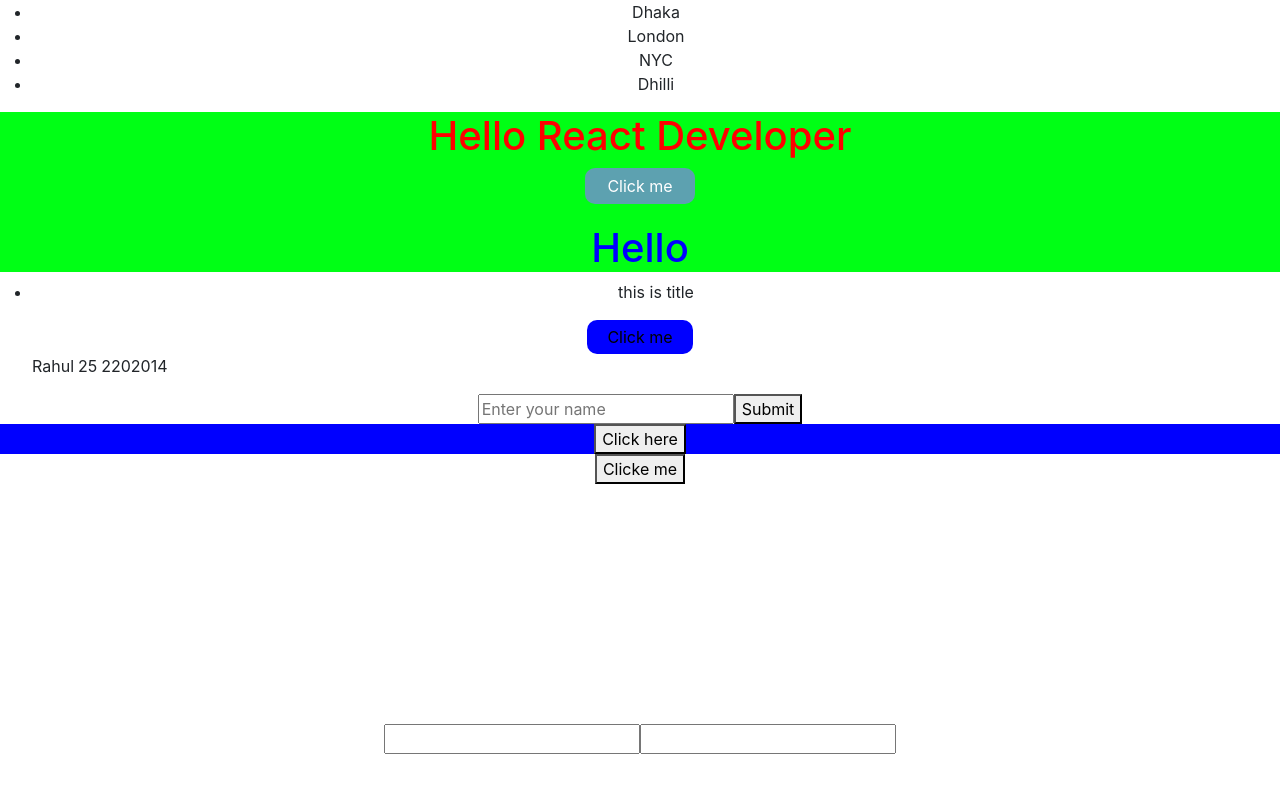
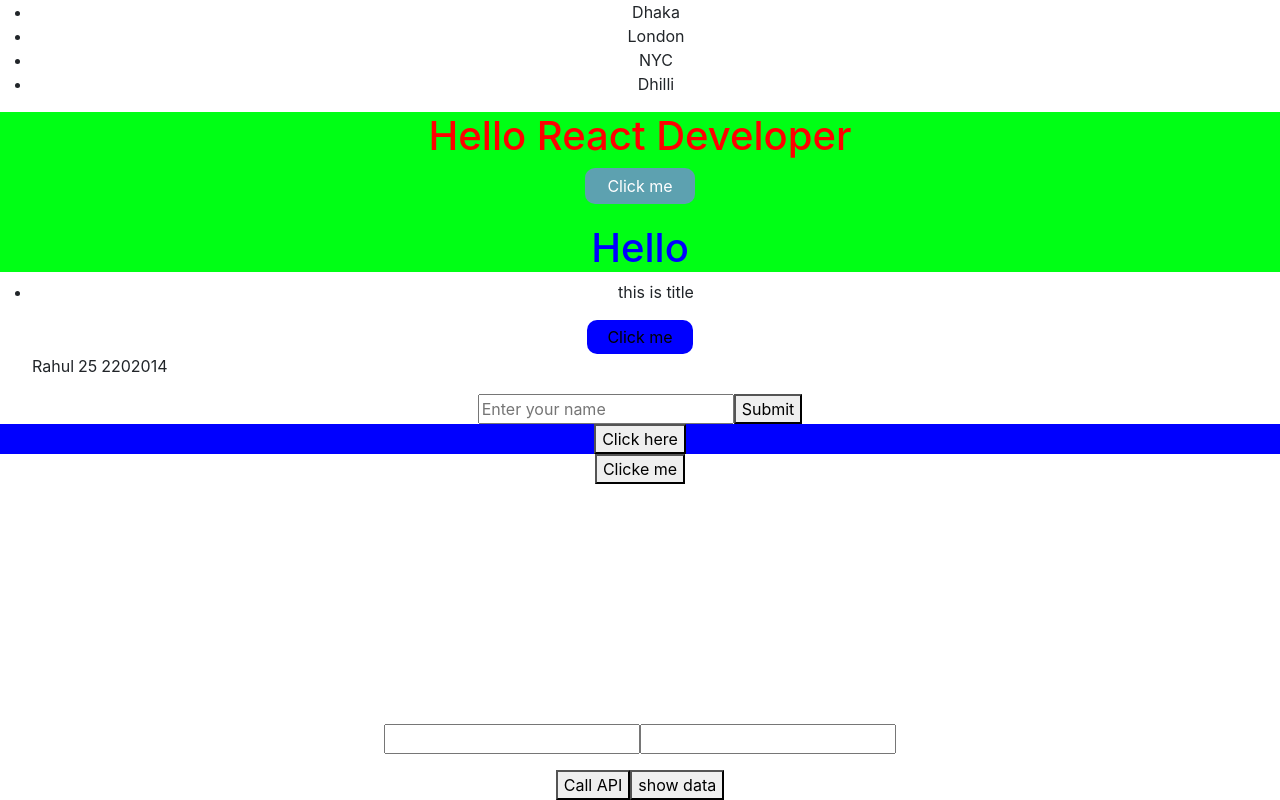
Before and after one commit to SumanPSTU/React-Basic, a React (Create React App) app: page / in a window 1280 px wide. Shown: the part 336-1136 px from the top of the page. Before the commit the page ends 1090 px from the top, so only its background shows below. Built offline with nearby package versions, Linux system fonts and the light colour scheme.

Commit message:
add dummy file

```diff
--- /dev/null
+++ b/src/component/Dummy.jsx
@@ -0,0 +1,36 @@
+import { useRef } from "react";
+
+const Dummy =()=>{
+
+    const apiData = useRef();
+    const data = useRef();
+    const FetchData = async ()=>{
+      const data =  await fetch('https://dummyjson.com/products');
+
+        apiData.current = await data.json();
+        console.log(apiData);
+
+
+    };
+    const showData = async()=>{
+        data.current.innerHTML = JSON.stringify(apiData.current,null,2);
+        if(apiData.current){
+            alert("Data is collected!");
+        }else{
+            alert("Data is not collected yet!");
+        }
+    };
+    return(
+
+        <div>
+            <p ref={data}></p>
+            <button onClick={FetchData}>Call API</button>
+            <button onClick={showData}>show data</button>
+
+        </div>
+
+
+
+    );
+};
+export default Dummy;
--- a/src/component/Hooks.jsx
+++ b/src/component/Hooks.jsx
@@ -1,4 +1,5 @@
 import { useRef } from "react";
+import Dummy from "./Dummy";
 
 const Hooks =()=>{
     const ref = useRef();
@@ -35,6 +36,10 @@ const Hooks =()=>{
             <div ref={att}></div>
             <input type="text" ref={fname} />
             <input type="text" ref={lname} />
+
+            <div>
+                <Dummy/>
+            </div>
         </div>
 
 
```
